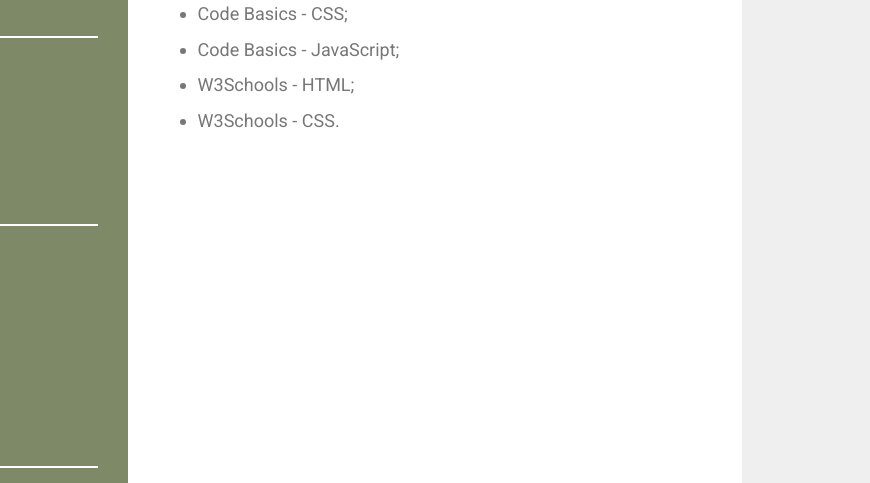
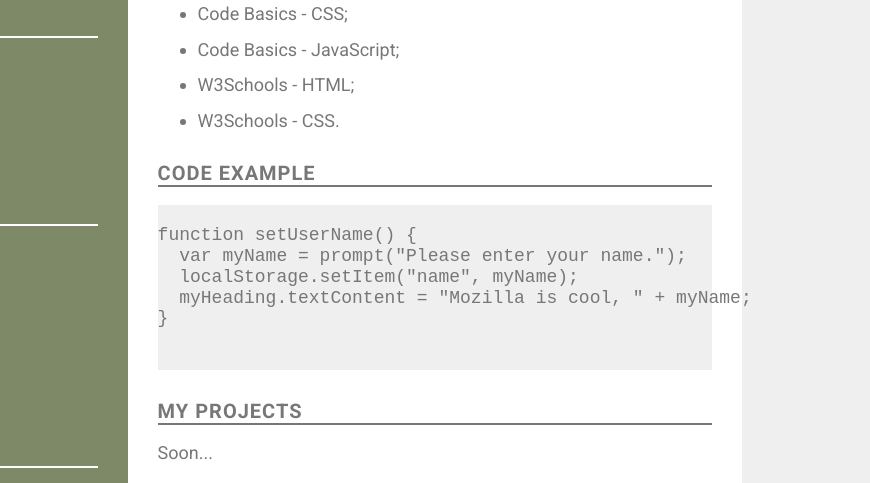
Before and after one commit to nalorakk13/rsschool-cv, a plain HTML site: page index.html in a window 1280 px wide. Shown: the part 417-900 px from the top of the page, 410-1280 px from the left. Drawn offline with Linux system fonts and the light colour scheme.

Commit message:
feat:add section code example and section projects

```diff
--- a/css/style.css
+++ b/css/style.css
@@ -127,3 +127,7 @@ body {
 .education__item {
   margin-bottom: 15px;
 }
+
+.code-example__text {
+  background-color: var(--bg-color);
+}
--- a/index.html
+++ b/index.html
@@ -79,6 +79,22 @@
             <li class="education__item"> W3Schools - CSS.</li>
           </ul>
         </section>
+        <section class="section code-example">
+          <h2 class="section__title">Code example</h2>
+          <pre class="code-example__text">
+            <code>
+function setUserName() {
+  var myName = prompt("Please enter your name.");
+  localStorage.setItem("name", myName);
+  myHeading.textContent = "Mozilla is cool, " + myName;
+}
+            </code>
+          </pre>
+        </section>
+        <section class="section projects">
+          <h2 class="section__title">My projects</h2>
+          <p>Soon...</p>
+        </section>
       </div>
     </main>
   </div>
```
